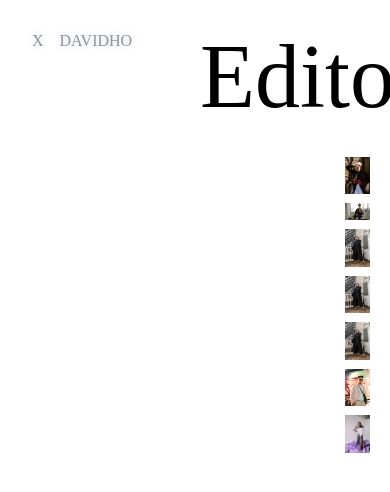
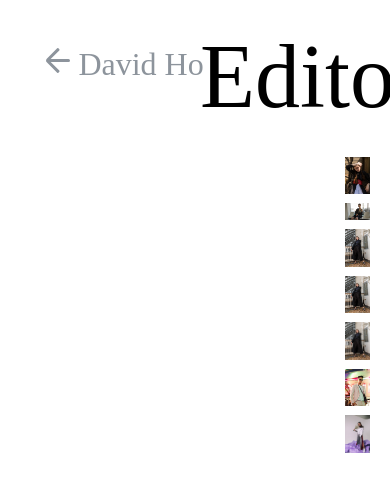
Before and after one commit to kaycheez/dho-port, a React (Create React App) app: page /products in a window 390 px wide. Shown: the top 492 px of the page. Built offline with nearby package versions, Linux system fonts and the light colour scheme.

Commit message:
added hamburger animation

```diff
--- a/src/App/Components/Carousel/CarouselBackground.js
+++ b/src/App/Components/Carousel/CarouselBackground.js
@@ -11,7 +11,7 @@ const CarouselBackground = (props) => {
     fade: true,
     infinite: true,
     autoplay: true,
-    autoplaySpeed: 1000,
+    autoplaySpeed: 4000,
     pauseOnHover: false,
     slidesToShow: 1,
     slidesToScroll: 1,
--- a/src/App/Components/Sidebar/HamburgerIcon.js
+++ b/src/App/Components/Sidebar/HamburgerIcon.js
@@ -1,9 +1,17 @@
 import React from 'react'
 import styles from './HamburgerIcon.module.scss'
 
-const HamburgerIcon = () => {
+const HamburgerIcon = props => {
+  const toggleIcon = () => {
+    if (props.showSidebar) {
+      return styles.isActive
+    } else {
+      return 'null'
+    }
+  }
+
   return (
-    <button className={styles.hamburger}>
+    <button className={`${styles.hamburger} ${toggleIcon()}`}>
       <span className={styles.hamburgerInner}></span>
     </button>
   )
--- a/src/App/Components/Sidebar/HamburgerIcon.module.scss
+++ b/src/App/Components/Sidebar/HamburgerIcon.module.scss
@@ -1,44 +1,47 @@
 @import '../../scss/_variables.scss';
+$margin: .3em;
 
 .hamburger {
   position: relative;
   display: block;
-  width: 1em;
+  width: 1.5em;
 
   &::before,
   &::after,
   & span {
-    background-color: white;
-    border-radius: 3px;
+    background-color: $primary-color;
+    border-radius: .2em;
     content: '';
     display: block;
-    height: 5px;
-    margin: 7px 0;
+    height: 3px;
+    width: 100%;
+    margin: 5px 0px;
+    transition: all ease .2s;
+  }
+
+  &.isActive {
+
+    &::before {
+      transform:
+        translate(-.31em,.13em)
+        rotate(-45deg)
+        scaleX(.7);
+    }
+    &::after {
+      transform:
+        translate(-.31em,-.13em)
+        rotate(45deg)
+        scaleX(.7);
+    }
+  }
+
+  // & span {
+  //   height: .22em;
+  // }
+}
+
+@keyframes topToArrow {
+  0% {
 
   }
 }
-
-// .hamburgerInner,
-// .hamburgerInner::before,
-// .hamburgerInner::after {
-//   display: block;
-//   width: .9em;
-//   height: .15em;
-//   background-color: $primary-color;
-//   border-radius: 20%;
-
-//   &::before,
-//   &::after {
-//     position: absolute;
-//     display: block;
-//     content: '';
-//   }
-
-//   &::before {
-//     top: -.5em;
-//   }
-
-//   &::after {
-//     top: .5em;
-//   }
-// }
--- a/src/App/Components/Sidebar/Sidebar.js
+++ b/src/App/Components/Sidebar/Sidebar.js
@@ -9,8 +9,7 @@ import HamburgerIcon from './HamburgerIcon';
 const Sidebar = props => {
 
   const [visibility, setVisibility] = useState({
-    insideElement: { display: 'none' },
-    sidebarBorder: { backgroundColor: 'rgba(0, 0, 0, 0)'}
+    insideElement: { display: 'none' }
   })
 
 
@@ -57,9 +56,8 @@ const Sidebar = props => {
     return (
       <nav className={styles.sidebar}>
       <header className={`${styles.header}`}>
-        <span className={`${styles.hoveringButton}`} onClick={(() => handleClick())}>X</span>
-        <HamburgerIcon />
-        <h1><Link to="/" className={`${styles.hoveringButton}`}>DAVIDHO</Link></h1>
+        <span className={`${styles.hoveringButton}`} onClick={(() => handleClick())}><HamburgerIcon showSidebar={props.showSidebar}/></span>
+        <h1><Link to="/" className={`${styles.hoveringButton}`}>David Ho </Link></h1>
       </header>
       <section className={`${styles.section}`} style={visibility.insideElement}>
         <button className={styles.categoryContainer}>
--- a/src/App/Components/Sidebar/Sidebar.module.scss
+++ b/src/App/Components/Sidebar/Sidebar.module.scss
@@ -10,8 +10,7 @@
   color: $primary-color;
   box-sizing: border-box;
   height: 100%;
-  padding: 2em 2em;
-  // position: absolute;
+  padding: 2.9em;
   position: fixed;
   bottom: 0;
   z-index: 1000;
@@ -22,13 +21,17 @@
   .header {
     display: flex;
 
-
+    & h1 {
+      font-size: 2em;
+      margin-left: .25em;
+    }
   }
 
   .section {
     display: flex;
     flex-direction: column;
     height: 100%;
+    margin-top: 2em;
 
     .categoryContainer {
       display: flex;
@@ -41,10 +44,14 @@
       }
 
       .categoryItems {
+        padding: 1em;
         display: flex;
         animation: fazeIn .5s ease-in .1s;
         animation-fill-mode: backwards;
         flex-direction: column;
+        * + * {
+          margin-top: .5em;
+        }
       }
     }
   }
@@ -52,38 +59,31 @@
   .footer {
     font-size: 1.2em;
     display: flex;
-    flex-direction: column;
+    justify-content: center;
   }
 }
 
-.hoveringButton {
-  display: flex;
-  cursor: pointer;
-  transition: all .2s;
-  text-shadow: rgba(0, 0, 0, .2) 0em 0em .5em;
+// .hoveringButton {
+//   display: flex;
+//   cursor: pointer;
+//   transition: all .2s;
+//   text-shadow: rgba(0, 0, 0, .2) 0em 0em .5em;
 
-  &:hover {
-    transform: scale(1.1);
-    text-shadow: rgba(0, 0, 0, .2) 0m .1em 1em;
+//   &:hover {
+//     transform: scale(1.1);
+//     text-shadow: rgba(0, 0, 0, .2) 0m .1em 1em;
 
-    h1 {
-      transform: scale(1.01)
-    }
-  }
-}
+//     h1 {
+//       transform: scale(1.01)
+//     }
+//   }
+// }
 
 @keyframes fazeIn {
   0%   { opacity: 0; }
   100% { opacity: 1; }
 }
 
-@keyframes fazeOut {
-  0%   { opacity: 1; }
-
-  99% { opacity: 0; }
-
-  100% { display: none; }
-}
 
 @keyframes slideIn {
   to {
```
